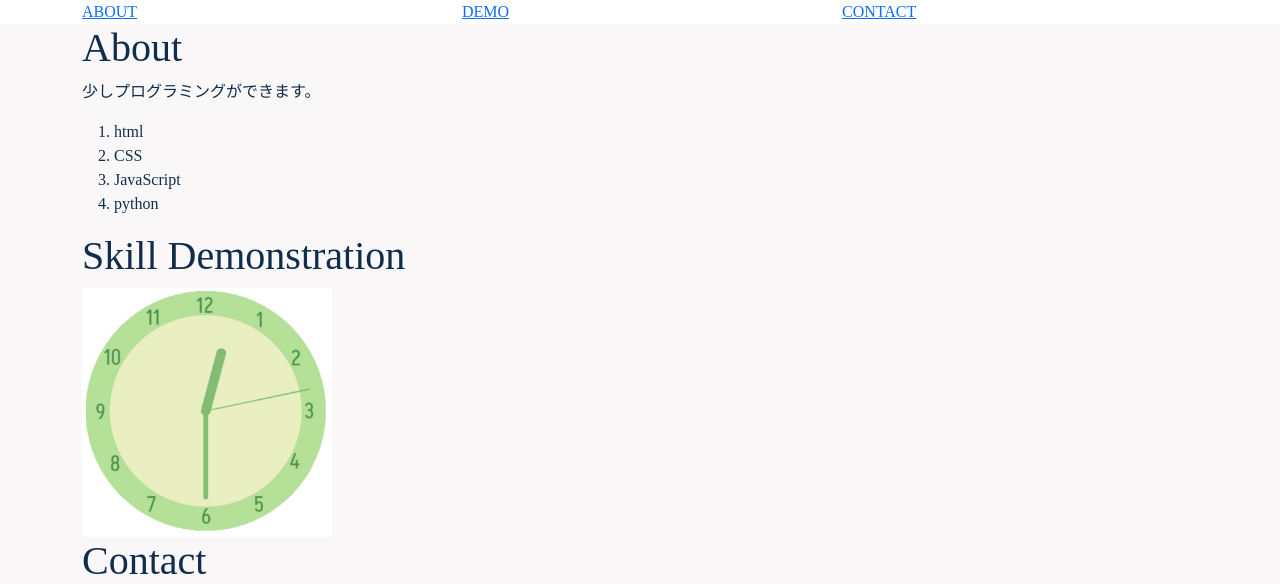
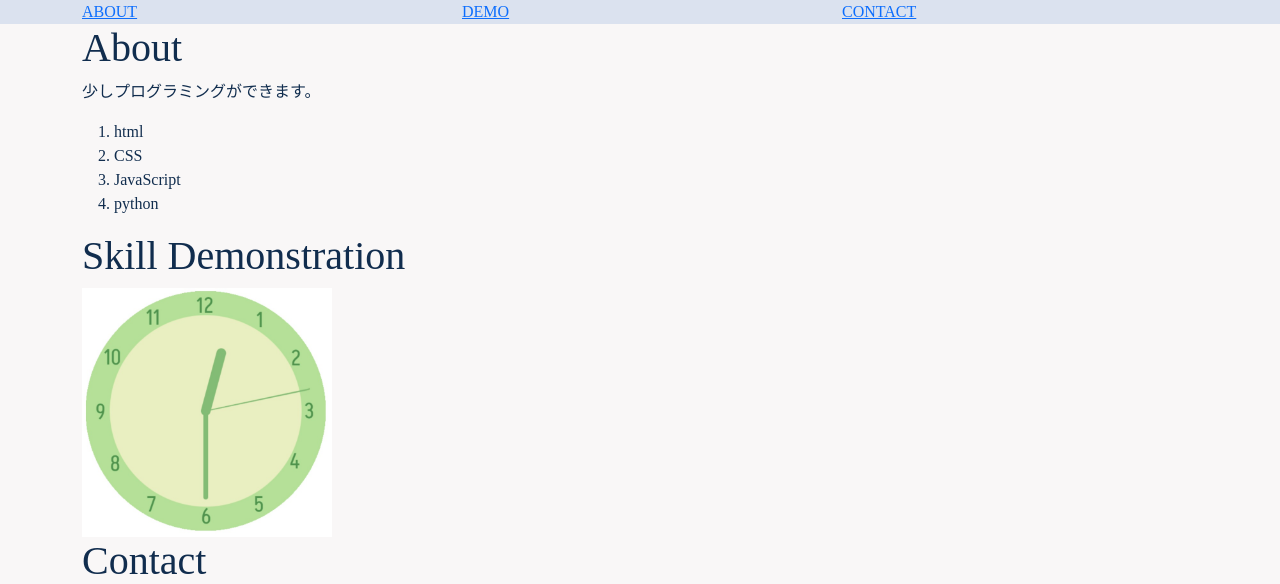
Before and after one commit to Rlettuce05/myhp, a plain HTML site: page index.html in a window 1280 px wide. Shown: the top 584 px of the page. Drawn offline with nearby package versions, Linux system fonts and the light colour scheme; a web font is replaced by a local one.

Commit message:
✒ main.css : header bg color

```diff
--- a/style/main.css
+++ b/style/main.css
@@ -8,6 +8,9 @@ body {
     width: 100vw;
     background-color: rgb(249, 247, 247);
     z-index: -1;
+}
+.header {
+    background-color: rgb(219, 226, 239);
 }
 .content {
     color: rgb(17, 45, 78);
```
